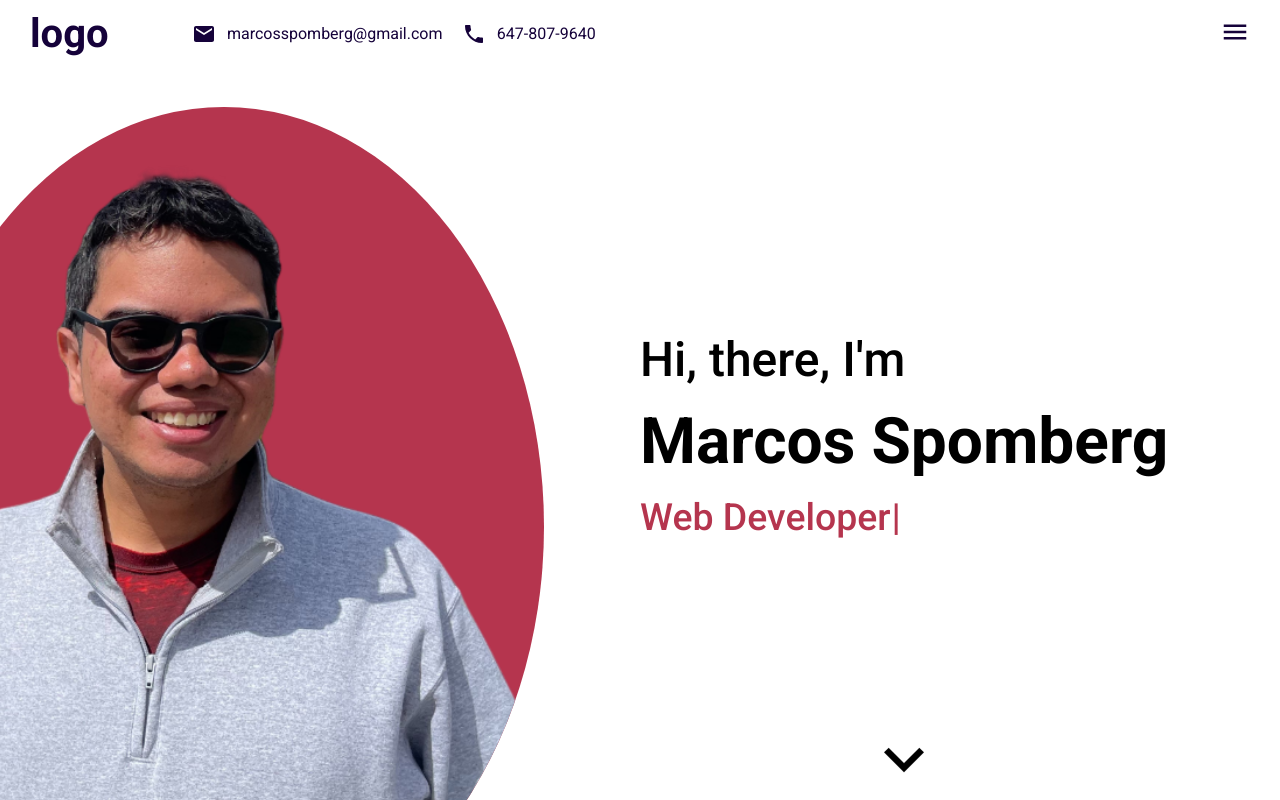
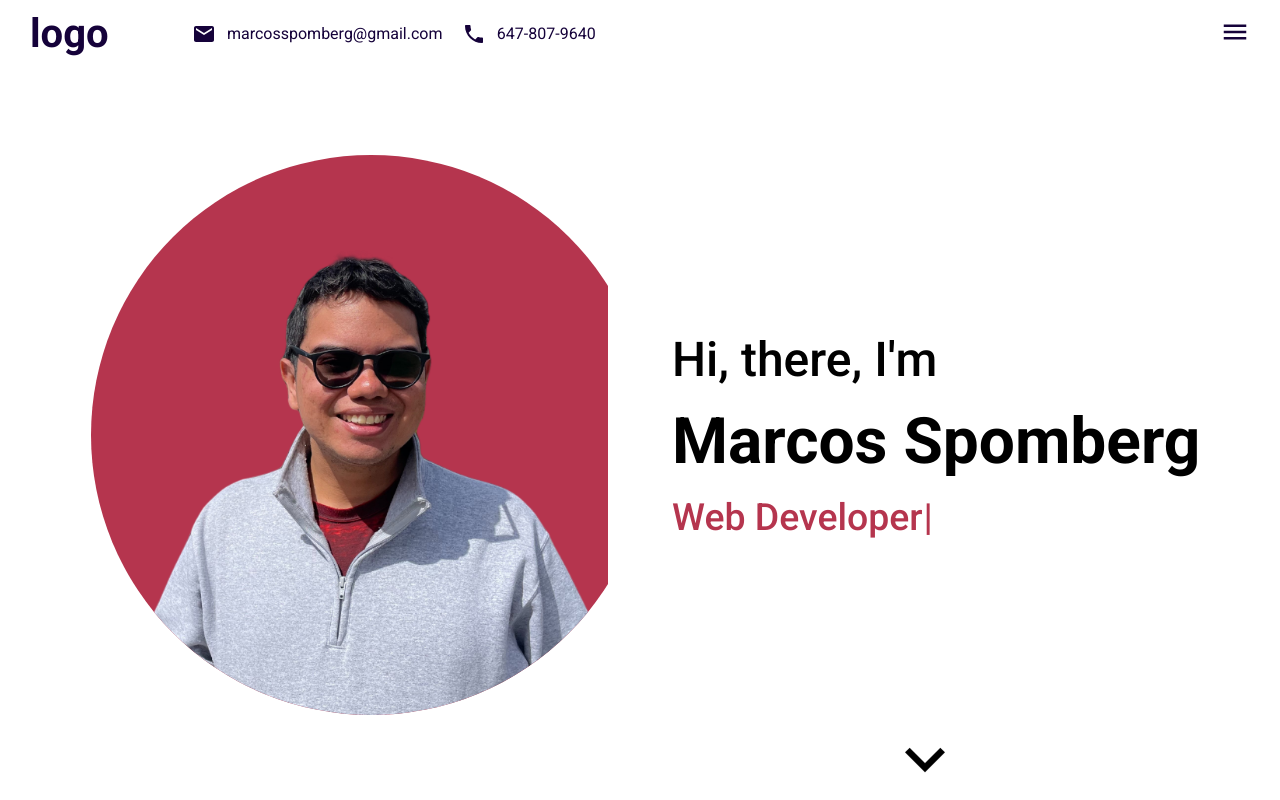
Before and after one commit to spomberg/portfolio, a React (Create React App) app: page / in a window 1280 px wide. Built offline with nearby package versions, Linux system fonts and the light colour scheme.

Commit message:
Fix left section position

```diff
--- a/src/components/intro/intro.scss
+++ b/src/components/intro/intro.scss
@@ -7,23 +7,22 @@
   .left {
     display: flex;
     flex: 0.5;
-    align-items: flex-end;
+    align-items: center;
     overflow: hidden;
 
     .imgContainer{
       display: flex;
       background-color: $introColor;
       border-radius: 50%;
-      height: 115%;
+      height: 35rem;
+      width: 35rem;
+      left: 15%;
       position: relative;
-      left: -15%;
-      bottom: -20%;
 
       img {
         object-position: 65% 0;
         object-fit: cover;
         position: relative;
-        bottom: 10%;
       }
     }
 
@@ -33,6 +32,7 @@
     flex: 0.5;
     display: flex;
     flex-direction: column;
+    margin-left: 5%;
     align-items: flex-start;
     justify-content: center;
     position: relative;
```
